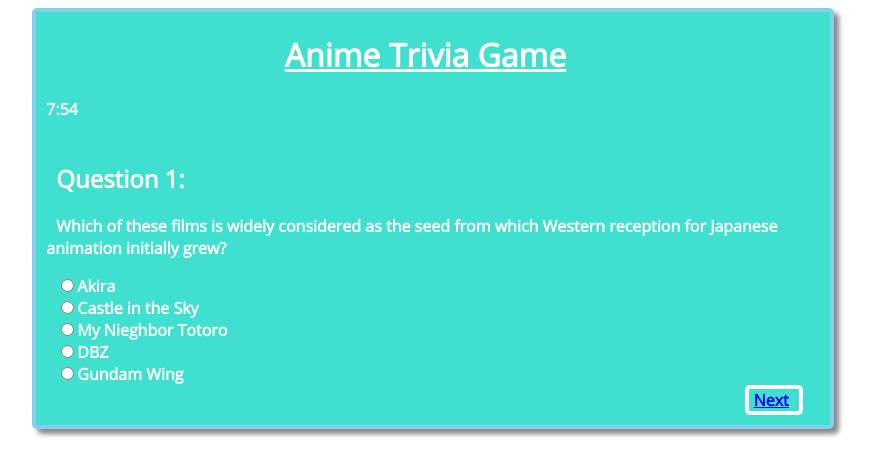
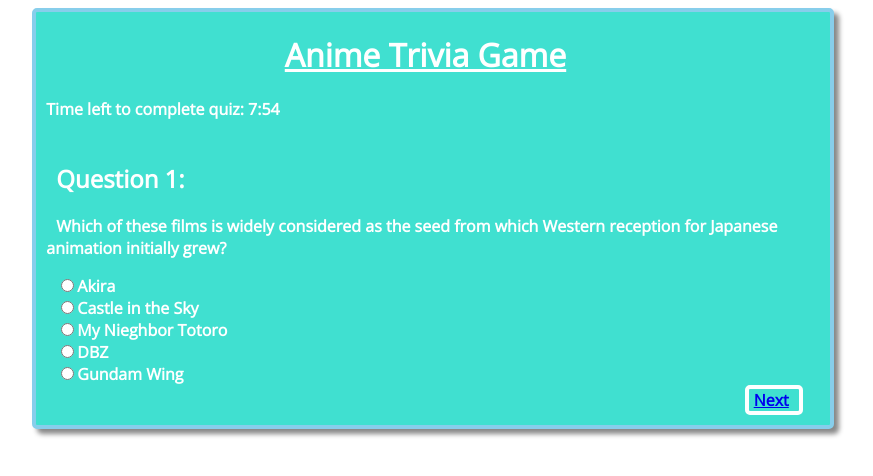
Before and after one commit to 0n11san/TriviaGame, a plain HTML site: page index.html in a window 1280 px wide. Shown: the whole page, without its empty margins (207-1080 px from the left). Drawn offline with nearby package versions, Linux system fonts and the light colour scheme.

Commit message:
Update index.html

```diff
--- a/index.html
+++ b/index.html
@@ -17,9 +17,9 @@
 				<h1>Anime Trivia Game</h1>
 			</div>
 
-      		<div id="timer">
-        		Time left to complete quiz: <!-- insert countdown here -->
-      		</div>
+      		<div>
+        Time left to complete quiz: <span id="timer"><!-- insert countdown within this span -->
+      </div>
 
    			<br/>
   			<div id='quiz'></div>
```
